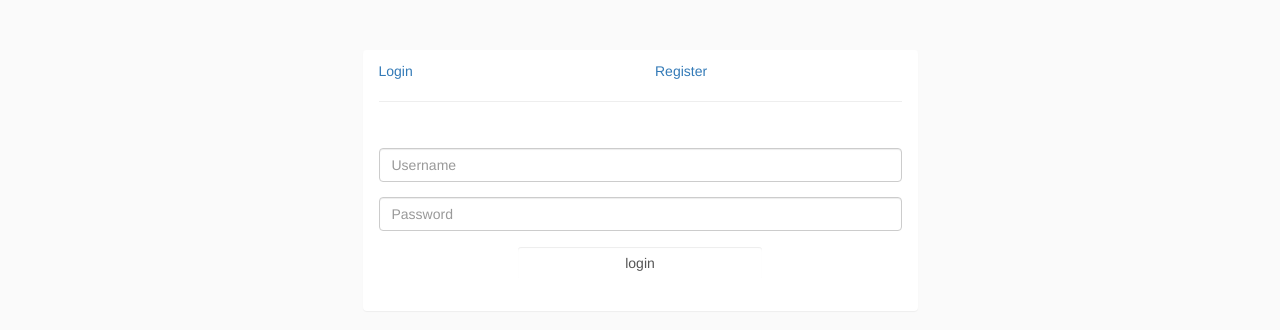
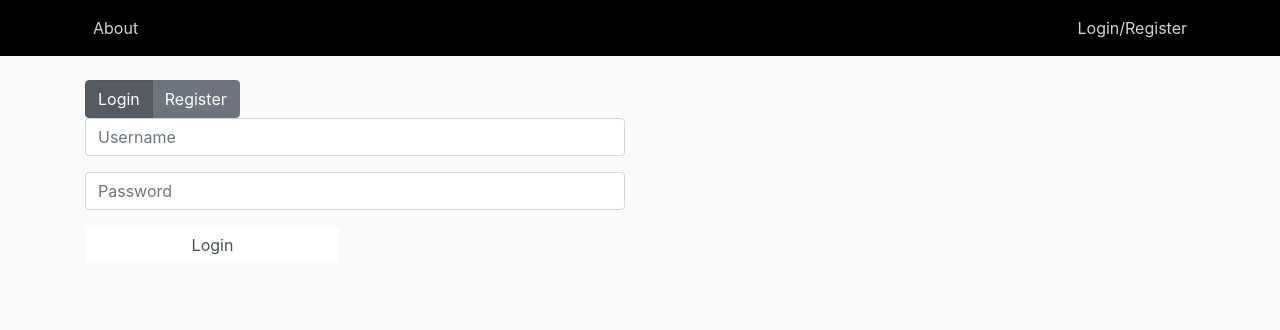
Before and after one commit to Jarec22/NAHM, a Django app: page / in a window 1280 px wide. Shown: the top 330 px of the page. Run offline with Django 3.2, Linux system fonts and the light colour scheme; some libraries are stand-ins or nearby versions.

Commit message:
added logout, improved start page style

```diff
--- a/NAHM/urls.py
+++ b/NAHM/urls.py
@@ -21,9 +21,6 @@ from django.conf import settings
 from django.conf.urls.static import static
 
 urlpatterns = [
-	path('', views.start, name='start'),
-	path('about/', views.about, name='about'),
-	path('NyarlathotepAteMyHamster/', include('hamster.urls')),
+	path('', include('hamster.urls')),
     path('admin/', admin.site.urls),
-	path('my_account/', views.my_account, name='my_account'),
 ] + static(settings.MEDIA_URL, document_root=settings.MEDIA_ROOT)
--- a/hamster/urls.py
+++ b/hamster/urls.py
@@ -2,7 +2,10 @@ from django.urls import path
 from hamster import views
 
 app_name = 'hamster'
+
 urlpatterns = [
 	path('', views.start, name='start'),
 	path('about/', views.about, name='about'),
+	path('logout/', views.user_logout, name='logout'),
+	path('my_account/', views.my_account, name='my_account'),
 ]
--- a/hamster/views.py
+++ b/hamster/views.py
@@ -1,7 +1,7 @@
 from django.shortcuts import render, redirect
 from django.http import HttpResponse
 from hamster.forms import UserForm, UserProfileForm, ProfileUpdateForm
-from django.contrib.auth import authenticate, login
+from django.contrib.auth import authenticate, login, logout
 from django.urls import reverse
 from django.contrib.auth.decorators import login_required
 
@@ -19,7 +19,7 @@ def start(request):
 		# Check if the request came from the register button
 		# if so handle it using the register logic and return
 		# the user to the same page where they can login afterwards
-		if request.POST.get('submit') == 'register':
+		if request.POST.get('submit') == 'Register':
 			user_form = UserForm(request.POST)
 			profile_form = UserProfileForm(request.POST)
 			if user_form.is_valid() and profile_form.is_valid():
@@ -36,7 +36,7 @@ def start(request):
 
 		# this branch handles the login logic, after a successful login
 		# user is redirected to the my account page
-		elif request.POST.get('submit') == 'login':
+		elif request.POST.get('submit') == 'Login':
 			print("did we get here")
 			username = request.POST.get('username')
 			password = request.POST.get('password')
@@ -44,7 +44,7 @@ def start(request):
 			if user:
 				login(request, user)
 				print("The login was successful")
-				return redirect('my_account')
+				return redirect(reverse('hamster:my_account'))
 				#add code to move them to the story selection or my account
 			else:
 				print(f"Invalid login details: {username}, {password}")
@@ -67,7 +67,7 @@ def my_account(request):
 		p_update_form = ProfileUpdateForm(request.POST, request.FILES, instance=request.user.userprofile)
 		if p_update_form.is_valid():
 			p_update_form.save()
-			return redirect('my_account')
+			return redirect(reverse('hamster:my_account'))
 		else:
 			print(p_update_form.errors)
 	else:
@@ -75,3 +75,8 @@ def my_account(request):
 		p_update_form = ProfileUpdateForm(instance=request.user.userprofile)
 	context = {'p_update_form': p_update_form,}
 	return render(request, 'hamster/my_account.html', context)
+
+@login_required
+def user_logout(request):
+	logout(request)
+	return redirect(reverse('hamster:start'))
--- a/static/css/main.css
+++ b/static/css/main.css
@@ -12,8 +12,9 @@ ul {
   margin: 0;
 }
 
+
 .bg-steel {
-  background-color: #5f788a;
+  background-color: #000000;
 }
 
 .site-header .navbar-nav .nav-link {
--- a/static/js/hamster-jquery.js
+++ b/static/js/hamster-jquery.js
@@ -4,13 +4,17 @@ $(document).ready(function(){
 				// if an element with the class "login_form_link" is clicked:
 				// hide the element with the id "register_form" and display
 				// the element with the id "login_form"
-				$(".login_form_link").click(function(){
+				$("#login_form_link").click(function(){
 					$("#register_form").hide();
 					$("#login_form").show();
+					$(this.parentNode).addClass('active');
+					$(document.getElementById('register_form_link').parentNode).removeClass('active');
 				});
 				// converse of the above
-				$(".register_form_link").click(function(){
+				$("#register_form_link").click(function(){
 					$("#register_form").show();
 					$("#login_form").hide();
+					$(this.parentNode).addClass('active');
+					$(document.getElementById('login_form_link').parentNode).removeClass('active');
 				});
 			});
--- a/templates/hamster/base.html
+++ b/templates/hamster/base.html
@@ -8,11 +8,34 @@
 			{% block title_block %}
 				Nyarlathotep Ate My Hamster
 			{% endblock %}
-		<link href="https://maxcdn.bootstrapcdn.com/bootstrap/3.3.0/css/bootstrap.min.css" rel="stylesheet" id="bootstrap-css">
-
+			 <link rel="stylesheet" href="https://maxcdn.bootstrapcdn.com/bootstrap/4.0.0/css/bootstrap.min.css" integrity="sha384-Gn5384xqQ1aoWXA+058RXPxPg6fy4IWvTNh0E263XmFcJlSAwiGgFAW/dAiS6JXm" crossorigin="anonymous">
+			<script src="https://cdn.jsdelivr.net/npm/popper.js@1.16.0/dist/umd/popper.min.js" integrity="sha384-Q6E9RHvbIyZFJoft+2mJbHaEWldlvI9IOYy5n3zV9zzTtmI3UksdQRVvoxMfooAo" crossorigin="anonymous"></script>
+			<script src="https://stackpath.bootstrapcdn.com/bootstrap/4.4.1/js/bootstrap.min.js" integrity="sha384-wfSDF2E50Y2D1uUdj0O3uMBJnjuUD4Ih7YwaYd1iqfktj0Uod8GCExl3Og8ifwB6" crossorigin="anonymous"></script>
+			<script src="https://ajax.googleapis.com/ajax/libs/jquery/3.4.1/jquery.min.js"></script>
 			<link rel="stylesheet" type="text/css" href="{% static 'css/main.css' %}">
 		</head>
 		<body>
+		<header class="site-header">
+		<nav class="navbar navbar-expand-md navbar-dark bg-steel fixed-top">
+			<div class="container">
+			<div class="collapse navbar-collapse" id="navbarToggle">
+				<div class="navbar-nav mr-auto">
+				<a class="nav-item nav-link" href="{% url 'hamster:about' %}">About</a>
+				</div>
+				<!-- Navbar Right Side -->
+				<div class="navbar-nav">
+				{% if user.is_authenticated %}
+					<a class="nav-item nav-link" href="{% url 'hamster:my_account' %}">Profile</a>
+					<a class="nav-item nav-link" href="{% url 'hamster:logout' %}">Logout</a>
+					<!-- pridaj logout -->
+				{% else %}
+					<a class="nav-item nav-link" href="{% url 'hamster:start' %}">Login/Register</a>
+				{% endif %}
+				</div>
+			</div>
+			</div>
+		</nav>
+		</header>
 		{% block body_block %}
 			This was inherited from the base template
 		{% endblock %}
--- a/templates/hamster/start.html
+++ b/templates/hamster/start.html
@@ -14,16 +14,15 @@
 				<div class="panel panel-login">
 					<div class="panel-heading">
 					<!--"links" to change the displayed form, register or login  -->
-						<div class="row">
-							<div class="col-xs-6">
-								<a class="login_form_link" id="login_form_link">Login</a>
-							</div>
-							<div class="col-xs-6">
-								<a class="register_form_link" id="register_form_link">Register</a>
-							</div>
+						<div class="btn-group btn-group-toggle" data-toggle="buttons">
+							<label class="btn btn-secondary active">
+								<input type="radio" name="options" id="login_form_link" autocomplete="off"> Login
+							</label>
+							<label class="btn btn-secondary">
+								<input type="radio" name="options" id="register_form_link" autocomplete="off"> Register
+							</label>
 						</div>
-						<hr>
-					</div>
+						<br />
 					<!-- panel which displays the current form -->
 					<div class="panel-body">
 						<div class="row">
@@ -40,7 +39,7 @@
 									<div class="form-group">
 										<div class="row">
 											<div class="col-sm-6 col-sm-offset-3">
-												<input type="submit" name="submit" id="submit" tabindex="4" class="form-control btn btn-login" value="login">
+												<input type="submit" name="submit" id="submit" tabindex="4" class="form-control btn btn-login" value="Login">
 											</div>
 										</div>
 									</div>
@@ -57,7 +56,7 @@
 									<div class="form-group">
 										<div class="row">
 											<div class="col-sm-6 col-sm-offset-3">
-												<input type="submit" name="submit" id="submit" tabindex="4" class="form-control btn btn-register" value="register">
+												<input type="submit" name="submit" id="submit" tabindex="4" class="form-control btn btn-register" value="Register">
 											</div>
 										</div>
 									</div>
```
Also changed, not shown: other parts of static/css/main.css (+0 -35 lines). Lines whose indentation alone changed are shown as unchanged.
